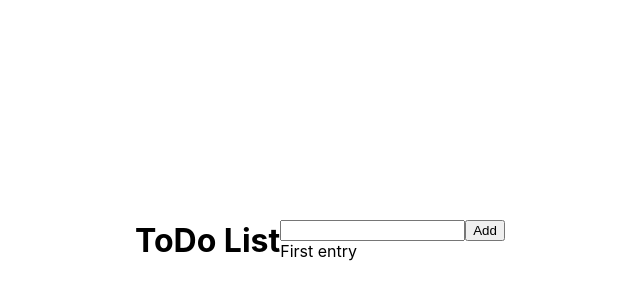
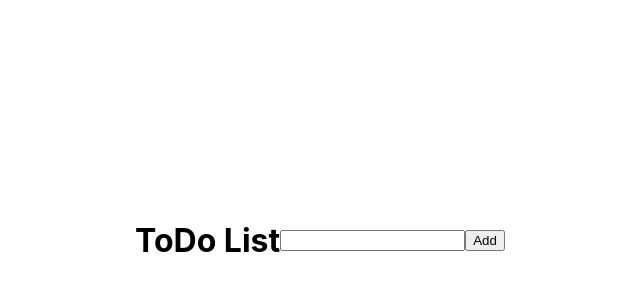
Before and after one commit to TheImplementer/react-todo-app, a React (Create React App) app: page / in a window 1280 px wide. Shown: the part 160-460 px from the top of the page, without its empty margins (320-960 px from the left). Built offline with nearby package versions, Linux system fonts and the light colour scheme.

Commit message:
Handling addition of todo entries

```diff
--- a/src/components/App.tsx
+++ b/src/components/App.tsx
@@ -1,4 +1,4 @@
-import React, { ChangeEvent } from 'react';
+import React from 'react';
 import './App.css';
 import Header from './Header';
 import ToDoList from './ToDoList';
--- a/src/components/ToDoList.tsx
+++ b/src/components/ToDoList.tsx
@@ -1,12 +1,20 @@
-import React from 'react';
+import React, { useState } from 'react';
 import AddNewToDo from './AddNewToDo';
 import ToDo from './ToDo';
 
 const ToDoList: React.FC = () => {
+  const [entries, setEntries] = useState<string[]>([]);
+
+  function handleNewEntry(newEntry: string) {
+    setEntries(currentEntries => currentEntries.concat(newEntry));
+  }
+
   return (
     <div>
-      <AddNewToDo onNewEntry={() => null} />
-      <ToDo description="First entry" />
+      <AddNewToDo onNewEntry={handleNewEntry} />
+      {entries.map((entry, idx) => (
+        <ToDo description={entry} key={idx} />
+      ))}
     </div>
   );
 };
```
Also changed, not shown: 2 other files (tests, documents, lock files or other folders).
